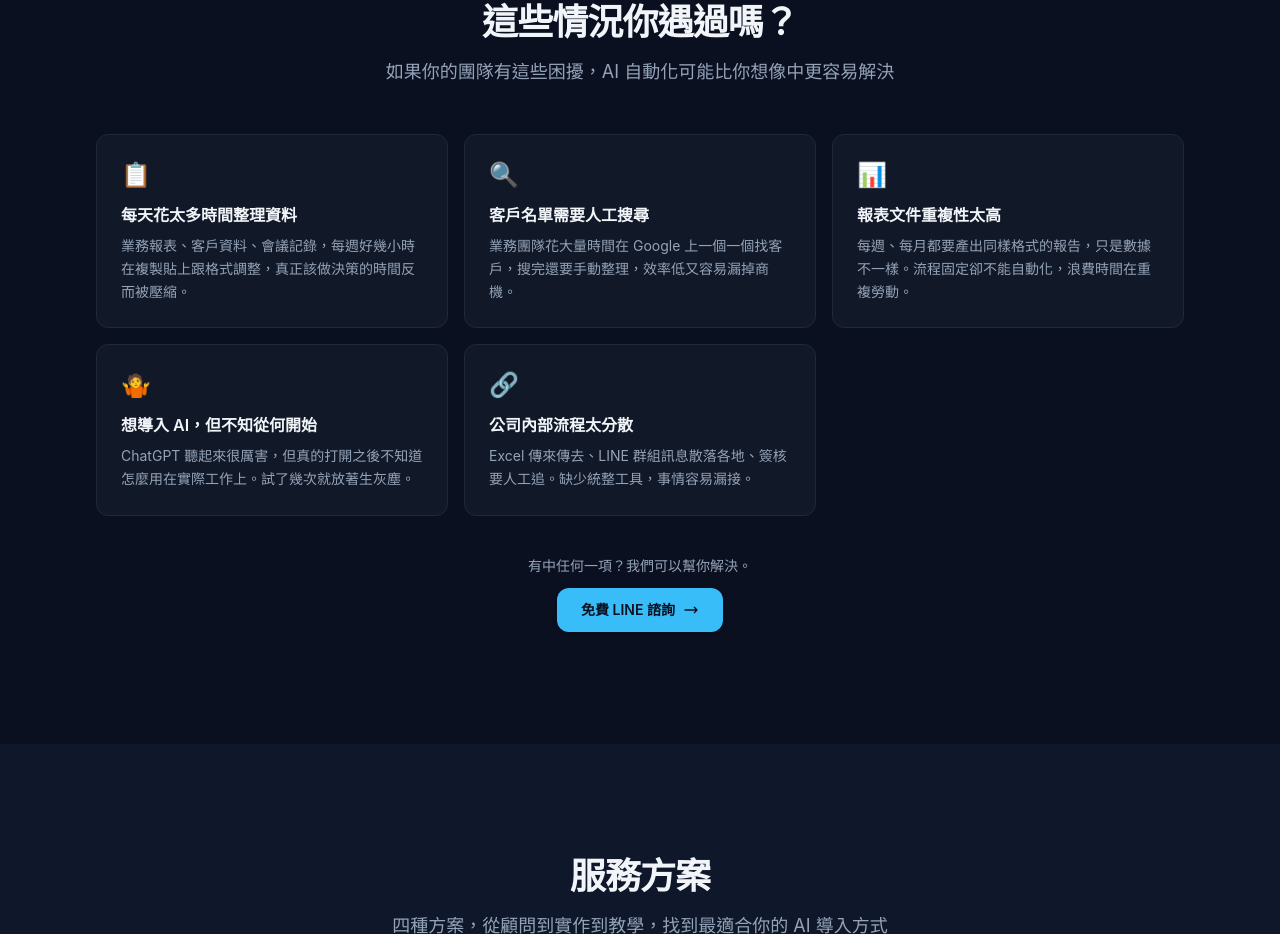
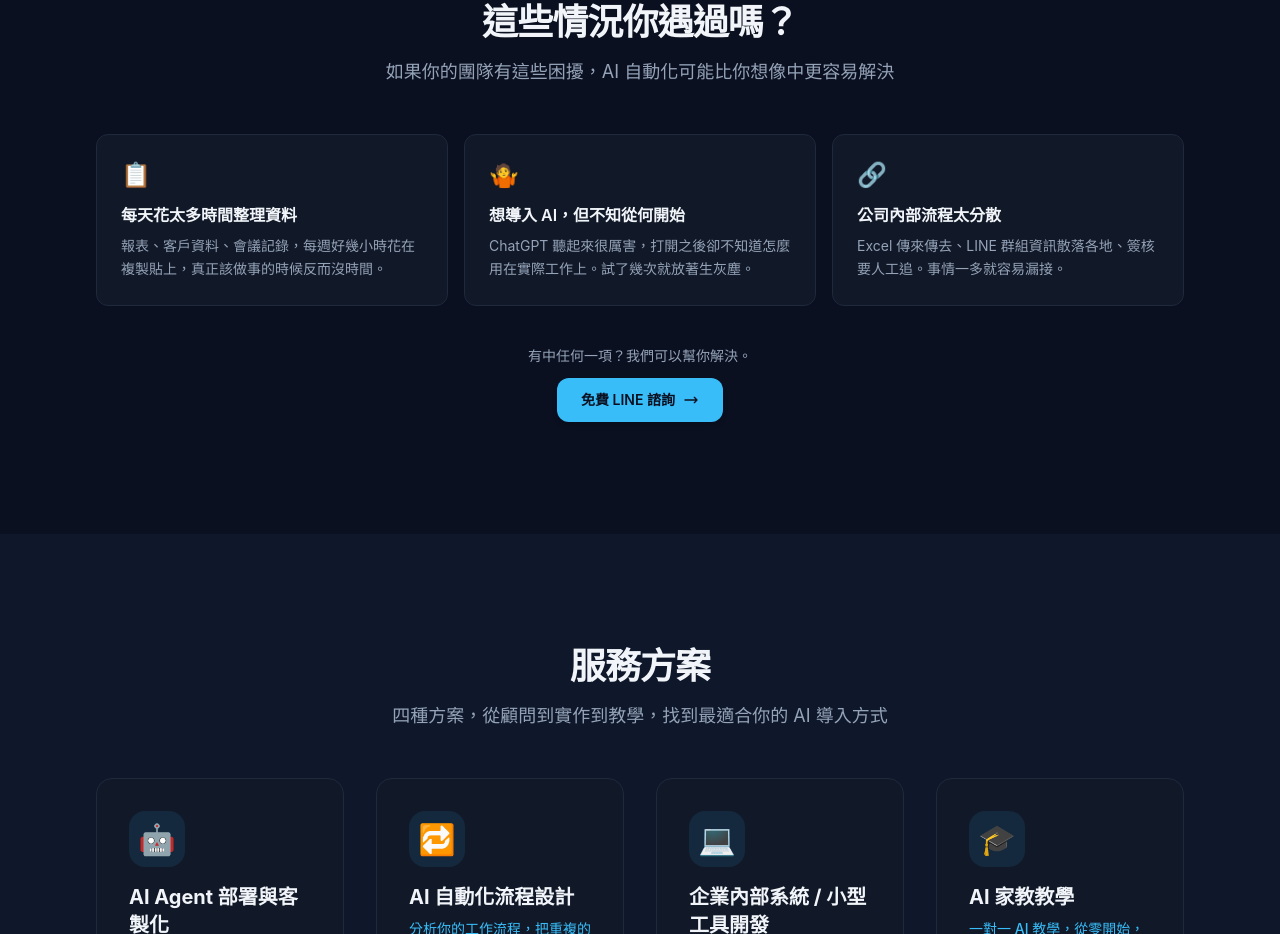
Before and after one commit to claweeAI/clawee-website, a Next.js app: page / in a window 1280 px wide. Shown: the part 818-1752 px from the top of the page. Built offline with nearby package versions, Linux system fonts and the light colour scheme.

Commit message:
update: 痛點區塊精簡為三項

```diff
--- a/src/data/site.ts
+++ b/src/data/site.ts
@@ -45,27 +45,17 @@ export const PAIN_POINTS = [
   {
     icon: "📋",
     title: "每天花太多時間整理資料",
-    desc: "業務報表、客戶資料、會議記錄，每週好幾小時在複製貼上跟格式調整，真正該做決策的時間反而被壓縮。",
-  },
-  {
-    icon: "🔍",
-    title: "客戶名單需要人工搜尋",
-    desc: "業務團隊花大量時間在 Google 上一個一個找客戶，搜完還要手動整理，效率低又容易漏掉商機。",
-  },
-  {
-    icon: "📊",
-    title: "報表文件重複性太高",
-    desc: "每週、每月都要產出同樣格式的報告，只是數據不一樣。流程固定卻不能自動化，浪費時間在重複勞動。",
+    desc: "報表、客戶資料、會議記錄，每週好幾小時花在複製貼上，真正該做事的時候反而沒時間。",
   },
   {
     icon: "🤷",
     title: "想導入 AI，但不知從何開始",
-    desc: "ChatGPT 聽起來很厲害，但真的打開之後不知道怎麼用在實際工作上。試了幾次就放著生灰塵。",
+    desc: "ChatGPT 聽起來很厲害，打開之後卻不知道怎麼用在實際工作上。試了幾次就放著生灰塵。",
   },
   {
     icon: "🔗",
     title: "公司內部流程太分散",
-    desc: "Excel 傳來傳去、LINE 群組訊息散落各地、簽核要人工追。缺少統整工具，事情容易漏接。",
+    desc: "Excel 傳來傳去、LINE 群組資訊散落各地、簽核要人工追。事情一多就容易漏接。",
   },
 ] as const;
 
```
